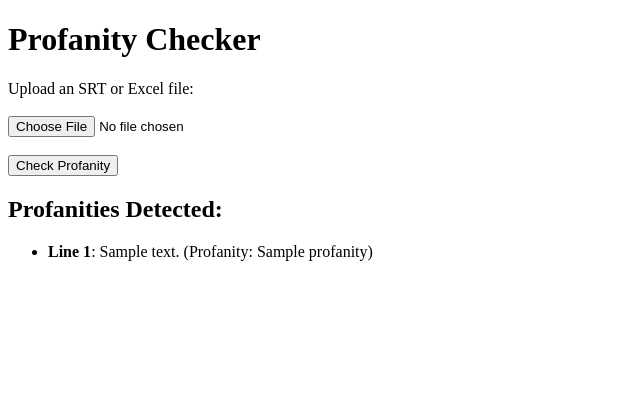
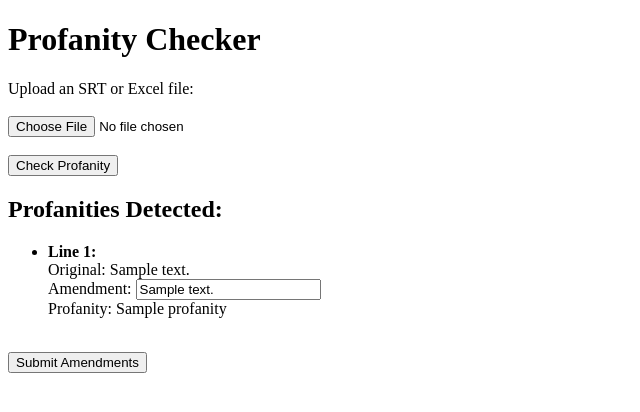
Before and after one commit to lokosmotos/Danialspacex, a Flask app: template templates/profanity_checker.html in a window 1280 px wide. Shown: the top 412 px of the page, without its empty margins (0-640 px from the left). Run offline with Flask 3, Linux system fonts and the light colour scheme; the template is opened without the code that fills it: most values are stand-ins (such as "Sample title", 1, 10 or a date in 2020).

Commit message:
Update profanity_checker.html

```diff
--- a/templates/profanity_checker.html
+++ b/templates/profanity_checker.html
@@ -12,16 +12,21 @@
         <button type="submit">Check Profanity</button>
     </form>
 
-    <!-- This is where we display the results -->
-    {% if results %}
-        <div>
+    {% if profanities %}
+        <form action="/amend-profanity" method="POST">
             <h2>Profanities Detected:</h2>
             <ul>
-                {% for entry in results %}
-                    <li><strong>Line {{ entry.line_number }}</strong>: {{ entry.line_text }} (Profanity: {{ entry.profanity }})</li>
+                {% for entry in profanities %}
+                    <li>
+                        <strong>Line {{ entry.line_number }}:</strong><br>
+                        Original: {{ entry.line_text }}<br>
+                        Amendment: <input type="text" name="amended_text_{{ entry.line_number }}" value="{{ entry.line_text }}"><br>
+                        Profanity: {{ entry.profanity }}<br><br>
+                    </li>
                 {% endfor %}
             </ul>
-        </div>
+            <button type="submit">Submit Amendments</button>
+        </form>
     {% endif %}
 </body>
 </html>
```
